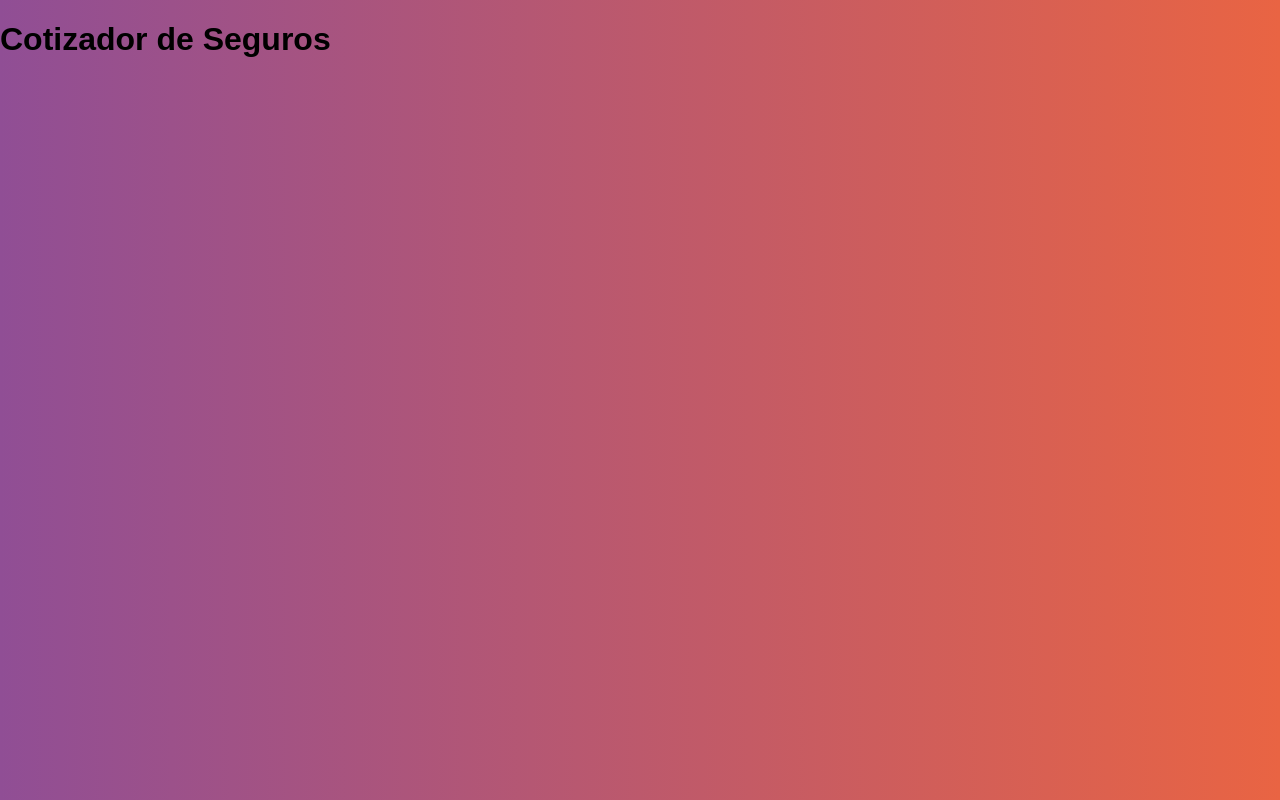
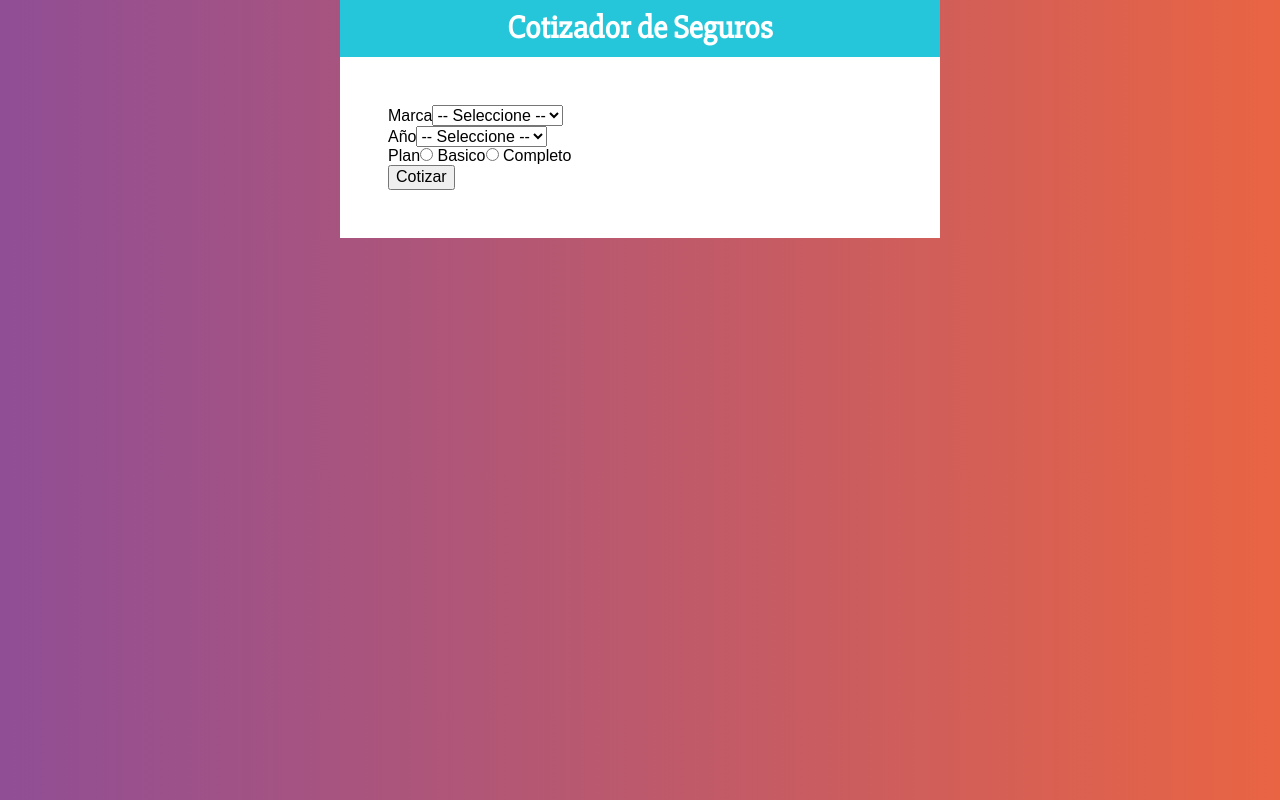
Before and after one commit to Mauricio-Ojeda/cotizador, a React (Create React App) app: page / in a window 1280 px wide. Built offline with nearby package versions, Linux system fonts and the light colour scheme.

Commit message:
Creando Formulario video 88

```diff
--- a/src/App.js
+++ b/src/App.js
@@ -1,13 +1,29 @@
 import React from 'react';
 import Header from './components/Header';
+import Formulario from './components/Formulario';
+import styled from '@emotion/styled';
+
+const Container = styled.div`
+    max-width: 600px;
+    margin: 0 auto;
+`;
+const ContainerForm = styled.div`
+    background-color: #ffffff;
+    padding: 3rem;
+`;
 
 function App() {
   return (
-    <div >
-      <Header
-        title="Cotizador de Seguros"
-      />
-    </div>
+    <Container >
+        <Header
+          title="Cotizador de Seguros"
+        />
+        <ContainerForm>
+            <Formulario
+
+            />
+        </ContainerForm>
+    </Container>
   );
 }
 
--- /dev/null
+++ b/src/components/Formulario.js
@@ -0,0 +1,51 @@
+import React from 'react'
+
+const Formulario = () => {
+    return (
+       <form>
+            <div>
+                <label>Marca
+                    <select>
+                        <option value="">-- Seleccione --</option>
+                        <option value="americano">Americano</option>
+                        <option value="europeo">Europeo</option>
+                        <option value="asiatico">Asiatico</option>
+                    </select>
+                </label>
+            </div>
+            <div>
+                <label>Año
+                    <select>
+                        <option value="">-- Seleccione --</option>
+                        <option value="2021">2021</option>
+                        <option value="2020">2020</option>
+                        <option value="2019">2019</option>
+                        <option value="2018">2018</option>
+                        <option value="2017">2017</option>
+                        <option value="2016">2016</option>
+                        <option value="2015">2015</option>
+                        <option value="2014">2014</option>
+                        <option value="2013">2013</option>
+                        <option value="2012">2012</option>
+                    </select>
+                </label>
+            </div>
+            <div>
+                <label>Plan</label>
+                <input
+                    type="radio"
+                    name="plan"
+                    value="basico"
+                /> Basico
+                <input
+                    type="radio"
+                    name="plan"
+                    value="completo"
+                /> Completo
+            </div>
+            <button type="button">Cotizar</button>
+        </form>
+    )
+}
+
+export default Formulario
--- a/src/components/Header.js
+++ b/src/components/Header.js
@@ -1,11 +1,25 @@
-import React from 'react'
+import React from 'react';
+import styled from '@emotion/styled';
 
+const ContainerHeader = styled.header`
+        background-color: #26c6da;
+        padding: 10px;
+        font-weight: bold;
+        color: #ffffff;
+`;
+const TextHeader = styled.h1`
+    font-size: 2rem;
+    margin: 0;
+    font-family: 'Slabo 27px', serif;
+    text-align: center;
+`;
 const Header = ({ title }) => {
     return (
-        <header>
-            <h1>{ title }</h1>
+        <ContainerHeader>
 
-        </header>
+            <TextHeader>{ title }</TextHeader>
+
+        </ContainerHeader>
     )
 }
 
```
